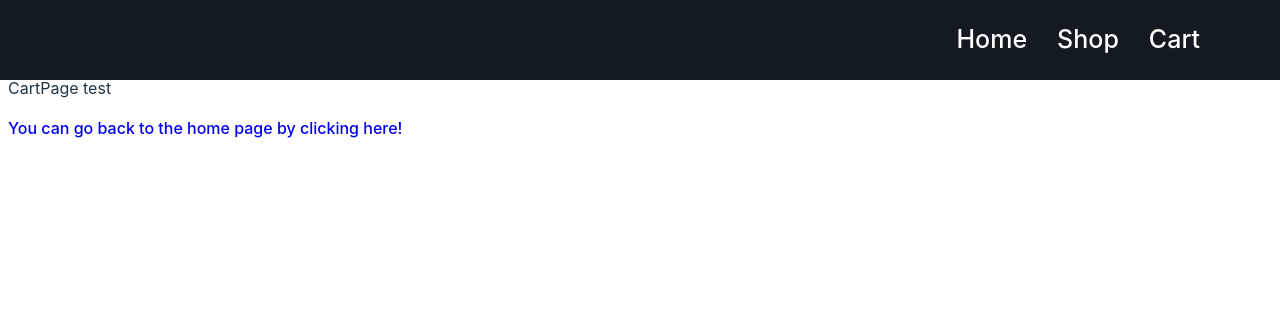
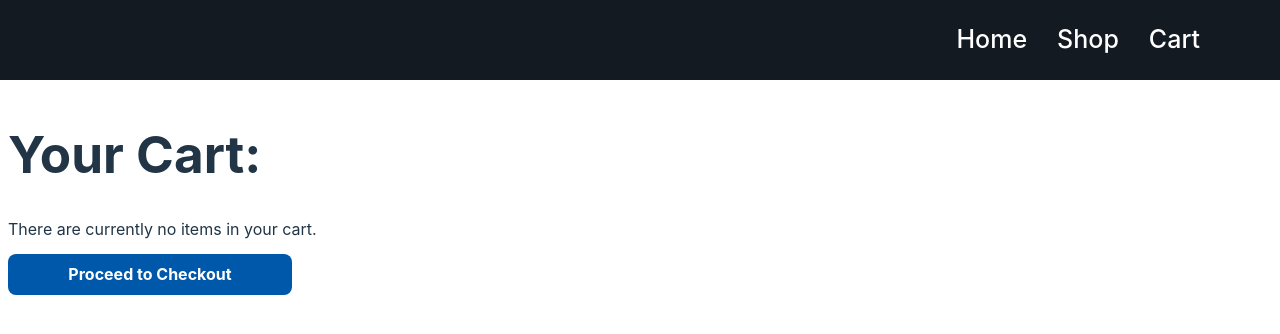
Before and after one commit to DevonRem/ReactShoppingCart, a React (Vite) app in the folder ReactShoppingCart/: page /CartPage in a window 1280 px wide. Shown: the top 334 px of the page. Built offline with nearby package versions, Linux system fonts and the light colour scheme.

Commit message:
Cart page styling, started work on implementing cart

```diff
--- a/ReactShoppingCart/src/App.jsx
+++ b/ReactShoppingCart/src/App.jsx
@@ -1,6 +1,7 @@
 import './App.css'
 import HomePage from './components/HomePage'
 import Navbar from './components/Navbar.jsx'
+import { useState } from 'react'
 
 function App() {
 
--- a/ReactShoppingCart/src/components/CartPage.jsx
+++ b/ReactShoppingCart/src/components/CartPage.jsx
@@ -1,4 +1,4 @@
-import '../styles/ShopPage.css'
+import '../styles/CartPage.css'
 import { Link } from "react-router-dom"
 import Navbar from './Navbar'
 
@@ -10,8 +10,14 @@ function CartPage() {
     <Navbar></Navbar>
 
         <div className='wholePage'>
-            <p>CartPage test</p>
-            <Link to="/">You can go back to the home page by clicking here!</Link>
+            <div className='cartTitle'>
+                <h1>Your Cart:</h1>
+            </div>
+            <div className='items'>
+              There are currently no items in your cart.
+            </div>
+
+            <button className='checkoutBtn'>Proceed to Checkout</button>
         </div>
     </>
   )
--- a/ReactShoppingCart/src/components/Router.jsx
+++ b/ReactShoppingCart/src/components/Router.jsx
@@ -3,21 +3,24 @@ import App from "../App";
 import ShopPage from "./ShopPage";
 import ErrorPage from "./ErrorPage";
 import CartPage from "./CartPage";
+import { useState } from 'react'
 
 const Router = () => {
+  const [cartItems, setCartItems] = useState([]);//idk if this will work
+
     const router = createBrowserRouter([
       {
         path: "/",
-        element: <App />,
+        element: <App cartItems={cartItems} />,
         errorElement: <ErrorPage />,
       },
       {
         path: "ShopPage",
-        element: <ShopPage />,
+        element: <ShopPage cartItems={cartItems} />,
       },
       {
         path: "CartPage",
-        element: <CartPage />,
+        element: <CartPage cartItems={cartItems} />,
       },
     ]);
 
--- /dev/null
+++ b/ReactShoppingCart/src/styles/CartPage.css
@@ -0,0 +1,14 @@
+.wholePage {
+    margin-top: 10%;
+}
+
+.checkoutBtn {
+    background-color: #0058ab;
+    color: white;
+    box-shadow: none;
+    font-weight: bold;
+}
+
+.items {
+    margin-bottom: 1%;
+}
```
